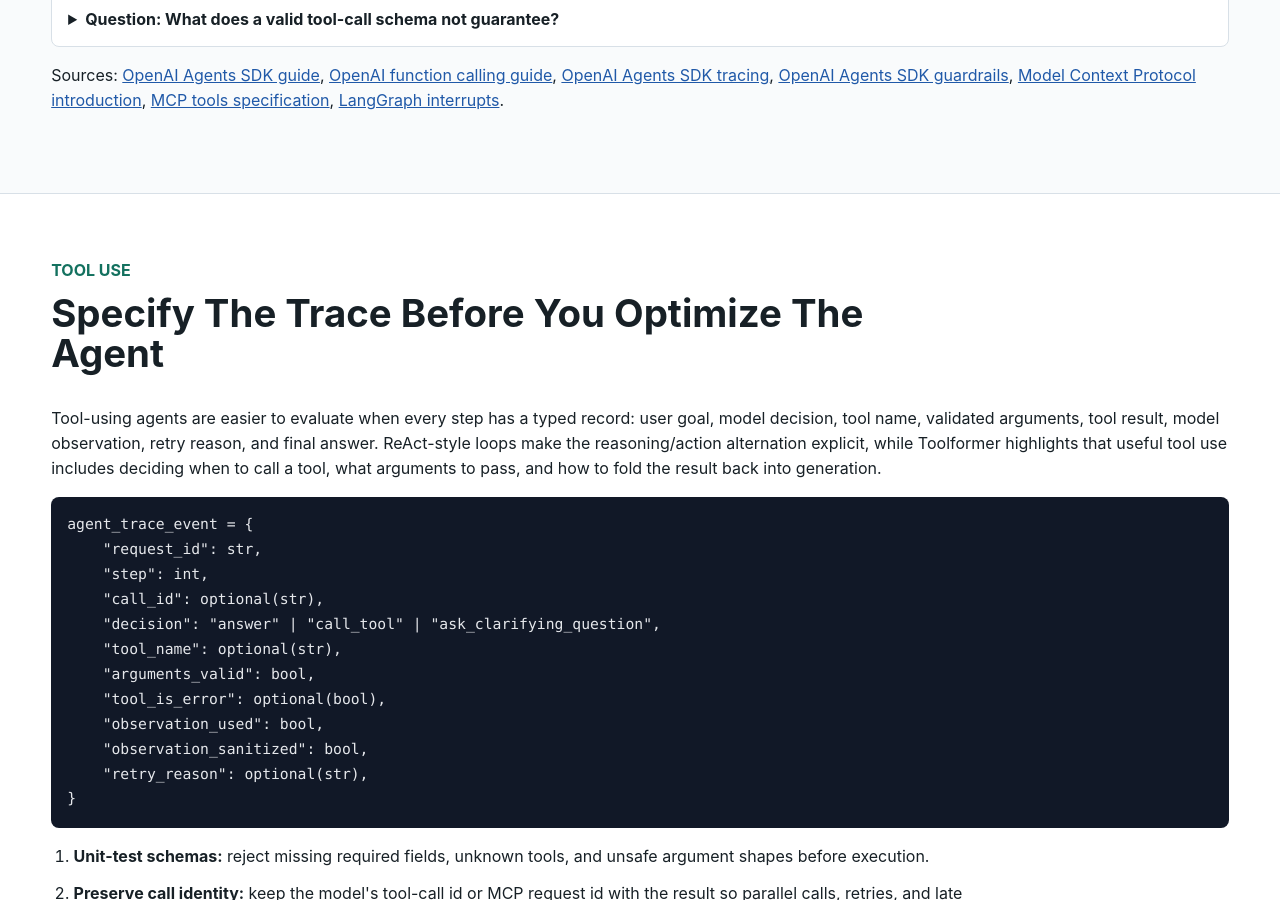
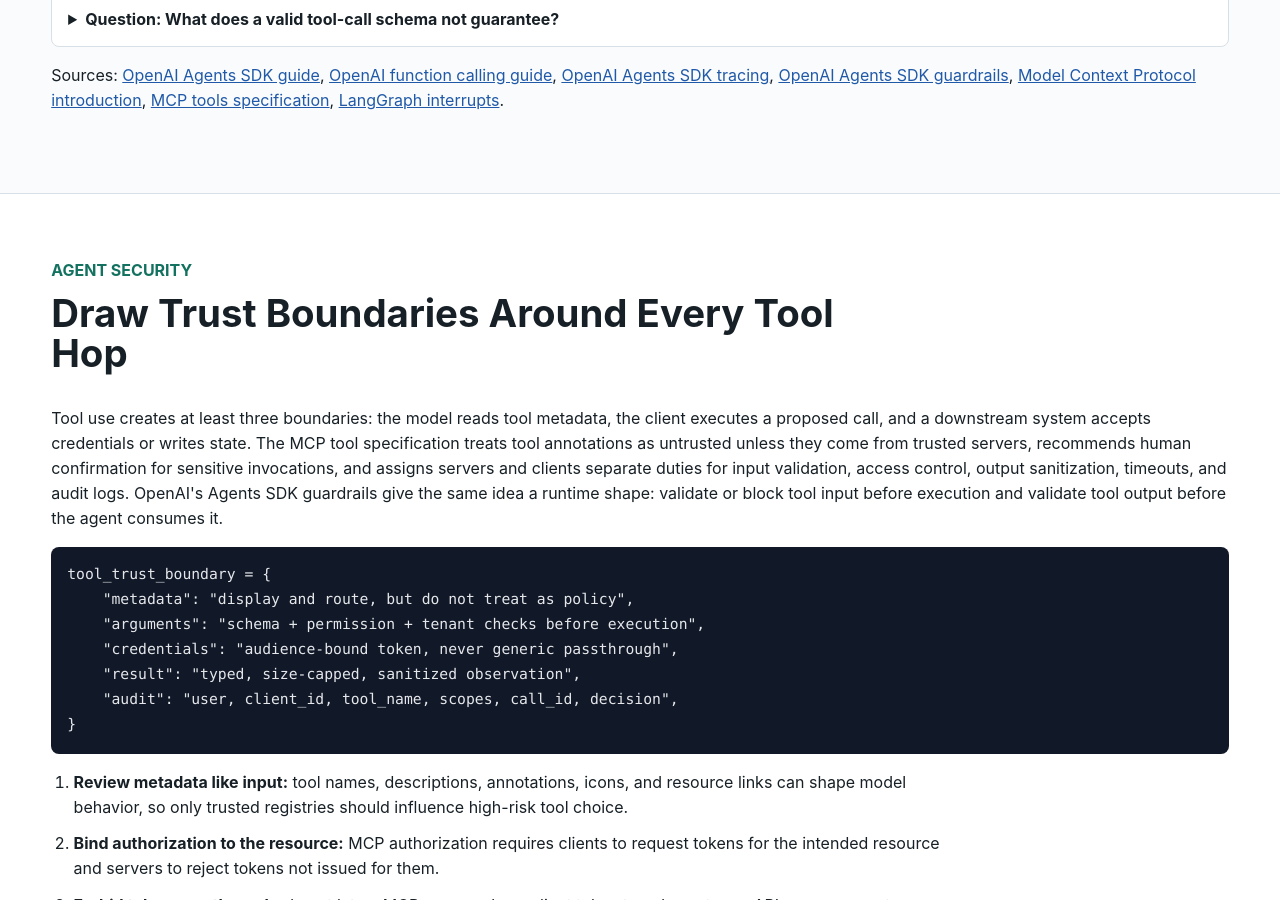
Before and after one commit to kennethli319/kennethli319.github.io, a Jekyll site: the page llm-ml-course/lessons/finetuning-rag-agents.html, which Jekyll copies as it is, in a window 1280 px wide and 900 px high, scrolled down 8782 px. Built offline with Jekyll 4.4.1, drawn with Linux system fonts in a browser that asks for light colours; some of the changed text lies outside the part shown.

Commit message:
Sync agent tool trust boundary drill

```diff
--- a/llm-ml-course/lessons/finetuning-rag-agents.html
+++ b/llm-ml-course/lessons/finetuning-rag-agents.html
@@ -18,6 +18,7 @@
       <a href="#context-packing">Context Packing</a>
       <a href="#rag-eval">RAG Eval</a>
       <a href="#agents">Agents</a>
+      <a href="#agent-security">Agent Security</a>
       <a href="#tool-traces">Tool Traces</a>
     </nav>
     <p class="eyebrow">Module 09</p>
@@ -384,8 +385,53 @@ context = [chunk for score, chunk in sorted(scored, reverse=True)[:6]]</code></p
         <a href="https://openai.github.io/openai-agents-python/tracing/">OpenAI Agents SDK tracing</a>,
         <a href="https://openai.github.io/openai-agents-python/guardrails/">OpenAI Agents SDK guardrails</a>,
         <a href="https://modelcontextprotocol.io/docs/getting-started/intro">Model Context Protocol introduction</a>,
-        <a href="https://modelcontextprotocol.io/specification/2025-03-26/server/tools">MCP tools specification</a>,
+        <a href="https://modelcontextprotocol.io/specification/2025-11-25/server/tools">MCP tools specification</a>,
         <a href="https://docs.langchain.com/oss/python/langgraph/interrupts">LangGraph interrupts</a>.
+      </p>
+    </section>
+
+    <section id="agent-security" class="band">
+      <div class="section-head">
+        <p class="eyebrow">Agent Security</p>
+        <h2>Draw Trust Boundaries Around Every Tool Hop</h2>
+      </div>
+      <p>
+        Tool use creates at least three boundaries: the model reads tool
+        metadata, the client executes a proposed call, and a downstream system
+        accepts credentials or writes state. The MCP tool specification treats
+        tool annotations as untrusted unless they come from trusted servers,
+        recommends human confirmation for sensitive invocations, and assigns
+        servers and clients separate duties for input validation, access
+        control, output sanitization, timeouts, and audit logs. OpenAI's Agents
+        SDK guardrails give the same idea a runtime shape: validate or block
+        tool input before execution and validate tool output before the agent
+        consumes it.
+      </p>
+      <pre><code>tool_trust_boundary = {
+    "metadata": "display and route, but do not treat as policy",
+    "arguments": "schema + permission + tenant checks before execution",
+    "credentials": "audience-bound token, never generic passthrough",
+    "result": "typed, size-capped, sanitized observation",
+    "audit": "user, client_id, tool_name, scopes, call_id, decision",
+}</code></pre>
+      <ol class="steps">
+        <li><strong>Review metadata like input:</strong> tool names, descriptions, annotations, icons, and resource links can shape model behavior, so only trusted registries should influence high-risk tool choice.</li>
+        <li><strong>Bind authorization to the resource:</strong> MCP authorization requires clients to request tokens for the intended resource and servers to reject tokens not issued for them.</li>
+        <li><strong>Forbid token passthrough:</strong> do not let an MCP server relay a client token to a downstream API; use a separate downstream token with explicit audience and scope.</li>
+        <li><strong>Gate side effects before execution:</strong> use blocking guardrails, approval prompts, or dry-run previews for writes, spending, communication, and public actions.</li>
+        <li><strong>Sanitize results after execution:</strong> tool output is data, not developer instruction; cap payloads, redact secrets, validate structured fields, and preserve the raw result outside the prompt when possible.</li>
+      </ol>
+      <details class="qa">
+        <summary>Question: Why is token passthrough an agent-security smell?</summary>
+        <p>It blurs which service the token was issued for, weakens audit trails, and can turn the MCP server into a confused deputy. A production agent should use audience-bound credentials and log which client, user, scope, and tool produced each downstream action.</p>
+      </details>
+      <p>
+        Sources:
+        <a href="https://modelcontextprotocol.io/specification/2025-11-25/server/tools">MCP tools specification</a>,
+        <a href="https://modelcontextprotocol.io/specification/2025-11-25/basic/authorization">MCP authorization specification</a>,
+        <a href="https://modelcontextprotocol.io/docs/tutorials/security/security_best_practices">MCP security best practices</a>,
+        <a href="https://openai.github.io/openai-agents-python/guardrails/">OpenAI Agents SDK guardrails</a>,
+        <a href="https://www.nsa.gov/Portals/75/documents/Cybersecurity/CSI_MCP_SECURITY.pdf">NSA MCP security design considerations</a>.
       </p>
     </section>
 
@@ -455,7 +501,7 @@ context = [chunk for score, chunk in sorted(scored, reverse=True)[:6]]</code></p
         <a href="https://arxiv.org/abs/2210.03629">ReAct</a>,
         <a href="https://arxiv.org/abs/2302.04761">Toolformer</a>,
         <a href="https://developers.openai.com/api/docs/guides/function-calling">OpenAI function calling guide</a>,
-        <a href="https://modelcontextprotocol.io/specification/2025-03-26/server/tools">MCP tools specification</a>.
+        <a href="https://modelcontextprotocol.io/specification/2025-11-25/server/tools">MCP tools specification</a>.
       </p>
     </section>
   </main>
```
